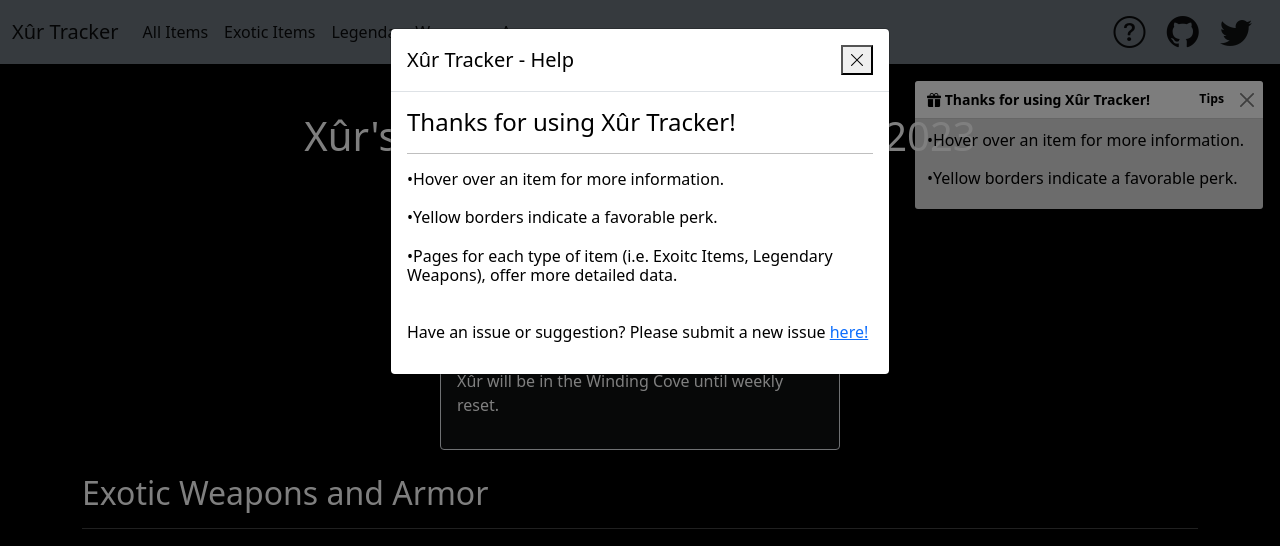
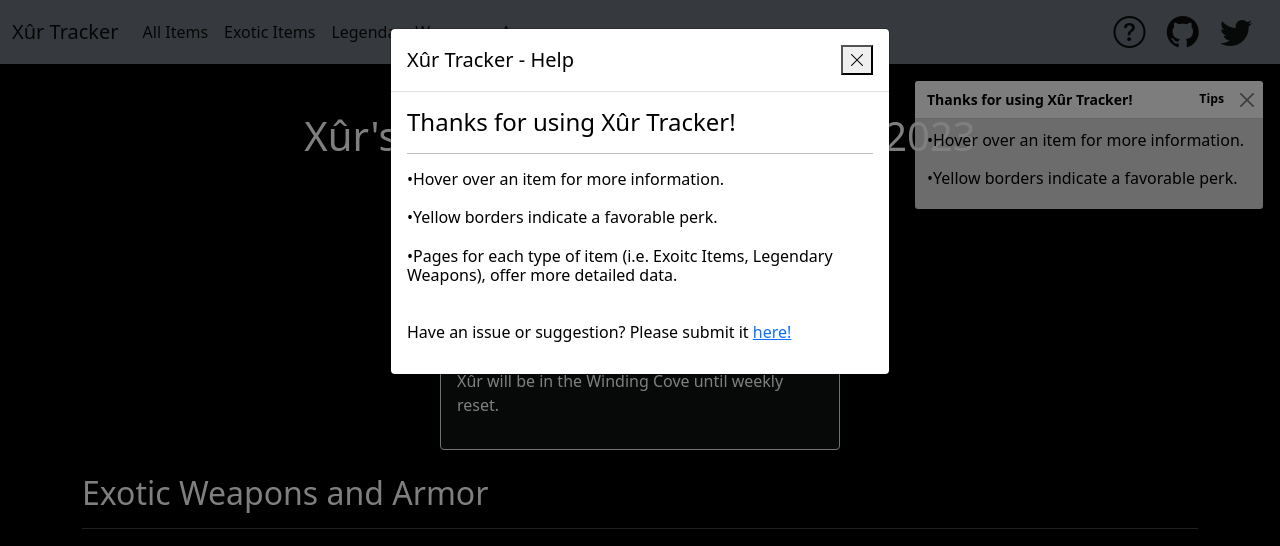
Before and after one commit to tlstommy/xurtracker, a Flask app: page / in a window 1280 px wide, after a click that opens the changed part. Shown: the top 546 px of the page. Run offline with Flask 2, Linux system fonts and the light colour scheme; some libraries are stand-ins or nearby versions.

Commit message:
bug fixed

```diff
--- a/src/html/generateHTMLExotics.py
+++ b/src/html/generateHTMLExotics.py
@@ -183,8 +183,7 @@ def setHtmlVals():
                 <nav class="navbar-nav ms-auto">
                     <div>
                         <a class="navbar-brand mb-0" href="#" target="_blank" rel="noopener noreferrer" data-bs-toggle="modal" data-bs-target="#infoModal">
-                            <i class="bi bi-question-circle" style="font-size: 2rem;" data-bs-toggle="tooltip"
-                            data-bs-html="true" data-bs-placement="bottom" title="X&#251r Tracker Help"></i>
+                            <i class="bi bi-question-circle" style="font-size: 2rem;"></i>
                         </a>
                         <a class="navbar-brand mb-0" href="https://github.com/lulamae12/xurtracker.com" target="_blank" rel="noopener noreferrer">
                             <i class="bi bi-github" style="font-size: 2rem;"></i>
@@ -848,7 +847,7 @@ def setHtmlVals():
                         &#8226;Hover over an item for more information. <br><br>
                         &#8226;Yellow borders indicate a favorable perk.<br><br>
                         &#8226;Pages for each type of item (i.e. Exoitc Items, Legendary Weapons), offer more detailed data.<br><br>
-                        <br> Have an issue or suggestion? Please submit a new issue <a href="https://github.com/lulamae12/xurtracker.com/issues">here!</a>
+                        <br> Have an issue or suggestion? Please submit it <a href="https://github.com/lulamae12/xurtracker.com/issues">here!</a>
 
                     </h6>
                 </p>
--- a/src/html/generateHTMLHunterArmor.py
+++ b/src/html/generateHTMLHunterArmor.py
@@ -147,8 +147,7 @@ def setHtmlVals():
                 <nav class="navbar-nav ms-auto">
                     <div>
                         <a class="navbar-brand mb-0" href="#" target="_blank" rel="noopener noreferrer" data-bs-toggle="modal" data-bs-target="#infoModal">
-                            <i class="bi bi-question-circle" style="font-size: 2rem;" data-bs-toggle="tooltip"
-                            data-bs-html="true" data-bs-placement="bottom" title="X&#251r Tracker Help"></i>
+                            <i class="bi bi-question-circle" style="font-size: 2rem;"></i>
                         </a>
                         <a class="navbar-brand mb-0" href="https://github.com/lulamae12/xurtracker.com" target="_blank" rel="noopener noreferrer">
                             <i class="bi bi-github" style="font-size: 2rem;"></i>
@@ -1327,7 +1326,7 @@ def setHtmlVals():
                         &#8226;Hover over an item for more information. <br><br>
                         &#8226;Yellow borders indicate a favorable perk.<br><br>
                         &#8226;Pages for each type of item (i.e. Exoitc Items, Legendary Weapons), offer more detailed data.<br><br>
-                        <br> Have an issue or suggestion? Please submit a new issue <a href="https://github.com/lulamae12/xurtracker.com/issues">here!</a>
+                        <br> Have an issue or suggestion? Please submit it <a href="https://github.com/lulamae12/xurtracker.com/issues">here!</a>
 
                     </h6>
                 </p>
--- a/src/html/generateHTMLLegendaryWeapons.py
+++ b/src/html/generateHTMLLegendaryWeapons.py
@@ -288,8 +288,7 @@ def setHtmlVals():
                 <nav class="navbar-nav ms-auto">
                     <div>
                         <a class="navbar-brand mb-0" href="#" target="_blank" rel="noopener noreferrer" data-bs-toggle="modal" data-bs-target="#infoModal">
-                            <i class="bi bi-question-circle" style="font-size: 2rem;" data-bs-toggle="tooltip"
-                            data-bs-html="true" data-bs-placement="bottom" title="X&#251r Tracker Help"></i>
+                            <i class="bi bi-question-circle" style="font-size: 2rem;"></i>
                         </a>
                         <a class="navbar-brand mb-0" href="https://github.com/lulamae12/xurtracker.com" target="_blank" rel="noopener noreferrer">
                             <i class="bi bi-github" style="font-size: 2rem;"></i>
@@ -1035,7 +1034,7 @@ def setHtmlVals():
                     &#8226;Hover over an item for more information. <br><br>
                     &#8226;Yellow borders indicate a favorable perk.<br><br>
                     &#8226;Pages for each type of item (i.e. Exoitc Items, Legendary Weapons), offer more detailed data.<br><br>
-                    <br> Have an issue or suggestion? Please submit a new issue <a href="https://github.com/lulamae12/xurtracker.com/issues">here!</a>
+                    <br> Have an issue or suggestion? Please submit it <a href="https://github.com/lulamae12/xurtracker.com/issues">here!</a>
 
                 </h6>
             </p>
--- a/src/html/generateHTMLTitanArmor.py
+++ b/src/html/generateHTMLTitanArmor.py
@@ -148,8 +148,7 @@ def setHtmlVals():
                 <nav class="navbar-nav ms-auto">
                     <div>
                         <a class="navbar-brand mb-0" href="#" target="_blank" rel="noopener noreferrer" data-bs-toggle="modal" data-bs-target="#infoModal">
-                            <i class="bi bi-question-circle" style="font-size: 2rem;" data-bs-toggle="tooltip"
-                            data-bs-html="true" data-bs-placement="bottom" title="X&#251r Tracker Help"></i>
+                            <i class="bi bi-question-circle" style="font-size: 2rem;"></i>
                         </a>
                         <a class="navbar-brand mb-0" href="https://github.com/lulamae12/xurtracker.com" target="_blank" rel="noopener noreferrer">
                             <i class="bi bi-github" style="font-size: 2rem;"></i>
@@ -1078,7 +1077,7 @@ def setHtmlVals():
                         &#8226;Hover over an item for more information. <br><br>
                         &#8226;Yellow borders indicate a favorable perk.<br><br>
                         &#8226;Pages for each type of item (i.e. Exoitc Items, Legendary Weapons), offer more detailed data.<br><br>
-                        <br> Have an issue or suggestion? Please submit a new issue <a href="https://github.com/lulamae12/xurtracker.com/issues">here!</a>
+                        <br> Have an issue or suggestion? Please submit it <a href="https://github.com/lulamae12/xurtracker.com/issues">here!</a>
 
                     </h6>
                 </p>
--- a/src/html/generateHTMLWarlockArmor.py
+++ b/src/html/generateHTMLWarlockArmor.py
@@ -145,8 +145,7 @@ def setHtmlVals():
                 <nav class="navbar-nav ms-auto">
                     <div>
                         <a class="navbar-brand mb-0" href="#" target="_blank" rel="noopener noreferrer" data-bs-toggle="modal" data-bs-target="#infoModal">
-                            <i class="bi bi-question-circle" style="font-size: 2rem;" data-bs-toggle="tooltip"
-                            data-bs-html="true" data-bs-placement="bottom" title="X&#251r Tracker Help"></i>
+                            <i class="bi bi-question-circle" style="font-size: 2rem;"></i>
                         </a>
                         <a class="navbar-brand mb-0" href="https://github.com/lulamae12/xurtracker.com" target="_blank" rel="noopener noreferrer">
                             <i class="bi bi-github" style="font-size: 2rem;"></i>
@@ -1075,7 +1074,7 @@ def setHtmlVals():
                         &#8226;Hover over an item for more information. <br><br>
                         &#8226;Yellow borders indicate a favorable perk.<br><br>
                         &#8226;Pages for each type of item (i.e. Exoitc Items, Legendary Weapons), offer more detailed data.<br><br>
-                        <br> Have an issue or suggestion? Please submit a new issue <a href="https://github.com/lulamae12/xurtracker.com/issues">here!</a>
+                        <br> Have an issue or suggestion? Please submit it <a href="https://github.com/lulamae12/xurtracker.com/issues">here!</a>
 
                     </h6>
                 </p>
--- a/templates/all_items.html
+++ b/templates/all_items.html
@@ -39,8 +39,7 @@
                 <nav class="navbar-nav ms-auto">
                     <div>
                         <a class="navbar-brand mb-0" href="#" target="_blank" rel="noopener noreferrer" data-bs-toggle="modal" data-bs-target="#infoModal">
-                            <i class="bi bi-question-circle" style="font-size: 2rem;" data-bs-toggle="tooltip"
-                            data-bs-html="true" data-bs-placement="bottom" title="X&#251r Tracker Help"></i>
+                            <i class="bi bi-question-circle" style="font-size: 2rem;"></i>
                         </a>
                         <a class="navbar-brand mb-0" href="https://github.com/lulamae12/xurtracker.com" target="_blank" rel="noopener noreferrer">
                             <i class="bi bi-github" style="font-size: 2rem;"></i>
@@ -72,7 +71,7 @@
         <div class="toast-container position-fixed top-2 end-0 p-3">
             <div class="toast" id="myToast" data-bs-delay="10000">
                 <div class="toast-header text-black">
-                    <strong class="me-auto" style="color: #000000;"><i class="bi-gift-fill"></i> Thanks for using X&#251r Tracker!</strong>
+                    <strong class="me-auto" style="color: #000000;">Thanks for using X&#251r Tracker!</strong>
                     <small><b>Tips</b></small>
                     <button type="button" class="btn-close" data-bs-dismiss="toast"></button>
                 </div>
@@ -1264,7 +1263,7 @@
                             &#8226;Hover over an item for more information. <br><br>
                             &#8226;Yellow borders indicate a favorable perk.<br><br>
                             &#8226;Pages for each type of item (i.e. Exoitc Items, Legendary Weapons), offer more detailed data.<br><br>
-                            <br> Have an issue or suggestion? Please submit a new issue <a href="https://github.com/lulamae12/xurtracker.com/issues">here!</a>
+                            <br> Have an issue or suggestion? Please submit it <a href="https://github.com/lulamae12/xurtracker.com/issues">here!</a>
 
                         </h6>
                     </p>
--- a/templates/exotic_items.html
+++ b/templates/exotic_items.html
@@ -42,8 +42,7 @@
                 <nav class="navbar-nav ms-auto">
                     <div>
                         <a class="navbar-brand mb-0" href="#" target="_blank" rel="noopener noreferrer" data-bs-toggle="modal" data-bs-target="#infoModal">
-                            <i class="bi bi-question-circle" style="font-size: 2rem;" data-bs-toggle="tooltip"
-                            data-bs-html="true" data-bs-placement="bottom" title="X&#251r Tracker Help"></i>
+                            <i class="bi bi-question-circle" style="font-size: 2rem;"></i>
                         </a>
                         <a class="navbar-brand mb-0" href="https://github.com/lulamae12/xurtracker.com" target="_blank" rel="noopener noreferrer">
                             <i class="bi bi-github" style="font-size: 2rem;"></i>
@@ -953,7 +952,7 @@
                         &#8226;Hover over an item for more information. <br><br>
                         &#8226;Yellow borders indicate a favorable perk.<br><br>
                         &#8226;Pages for each type of item (i.e. Exoitc Items, Legendary Weapons), offer more detailed data.<br><br>
-                        <br> Have an issue or suggestion? Please submit a new issue <a href="https://github.com/lulamae12/xurtracker.com/issues">here!</a>
+                        <br> Have an issue or suggestion? Please submit it <a href="https://github.com/lulamae12/xurtracker.com/issues">here!</a>
 
                     </h6>
                 </p>
--- a/templates/hunter_armor.html
+++ b/templates/hunter_armor.html
@@ -43,8 +43,7 @@
                 <nav class="navbar-nav ms-auto">
                     <div>
                         <a class="navbar-brand mb-0" href="#" target="_blank" rel="noopener noreferrer" data-bs-toggle="modal" data-bs-target="#infoModal">
-                            <i class="bi bi-question-circle" style="font-size: 2rem;" data-bs-toggle="tooltip"
-                            data-bs-html="true" data-bs-placement="bottom" title="X&#251r Tracker Help"></i>
+                            <i class="bi bi-question-circle" style="font-size: 2rem;"></i>
                         </a>
                         <a class="navbar-brand mb-0" href="https://github.com/lulamae12/xurtracker.com" target="_blank" rel="noopener noreferrer">
                             <i class="bi bi-github" style="font-size: 2rem;"></i>
@@ -1223,7 +1222,7 @@
                         &#8226;Hover over an item for more information. <br><br>
                         &#8226;Yellow borders indicate a favorable perk.<br><br>
                         &#8226;Pages for each type of item (i.e. Exoitc Items, Legendary Weapons), offer more detailed data.<br><br>
-                        <br> Have an issue or suggestion? Please submit a new issue <a href="https://github.com/lulamae12/xurtracker.com/issues">here!</a>
+                        <br> Have an issue or suggestion? Please submit it <a href="https://github.com/lulamae12/xurtracker.com/issues">here!</a>
 
                     </h6>
                 </p>
--- a/templates/legendary_weapons.html
+++ b/templates/legendary_weapons.html
@@ -44,8 +44,7 @@
                 <nav class="navbar-nav ms-auto">
                     <div>
                         <a class="navbar-brand mb-0" href="#" target="_blank" rel="noopener noreferrer" data-bs-toggle="modal" data-bs-target="#infoModal">
-                            <i class="bi bi-question-circle" style="font-size: 2rem;" data-bs-toggle="tooltip"
-                            data-bs-html="true" data-bs-placement="bottom" title="X&#251r Tracker Help"></i>
+                            <i class="bi bi-question-circle" style="font-size: 2rem;"></i>
                         </a>
                         <a class="navbar-brand mb-0" href="https://github.com/lulamae12/xurtracker.com" target="_blank" rel="noopener noreferrer">
                             <i class="bi bi-github" style="font-size: 2rem;"></i>
@@ -1112,7 +1111,7 @@
                     &#8226;Hover over an item for more information. <br><br>
                     &#8226;Yellow borders indicate a favorable perk.<br><br>
                     &#8226;Pages for each type of item (i.e. Exoitc Items, Legendary Weapons), offer more detailed data.<br><br>
-                    <br> Have an issue or suggestion? Please submit a new issue <a href="https://github.com/lulamae12/xurtracker.com/issues">here!</a>
+                    <br> Have an issue or suggestion? Please submit it <a href="https://github.com/lulamae12/xurtracker.com/issues">here!</a>
 
                 </h6>
             </p>
--- a/templates/titan_armor.html
+++ b/templates/titan_armor.html
@@ -40,8 +40,7 @@
                 <nav class="navbar-nav ms-auto">
                     <div>
                         <a class="navbar-brand mb-0" href="#" target="_blank" rel="noopener noreferrer" data-bs-toggle="modal" data-bs-target="#infoModal">
-                            <i class="bi bi-question-circle" style="font-size: 2rem;" data-bs-toggle="tooltip"
-                            data-bs-html="true" data-bs-placement="bottom" title="X&#251r Tracker Help"></i>
+                            <i class="bi bi-question-circle" style="font-size: 2rem;"></i>
                         </a>
                         <a class="navbar-brand mb-0" href="https://github.com/lulamae12/xurtracker.com" target="_blank" rel="noopener noreferrer">
                             <i class="bi bi-github" style="font-size: 2rem;"></i>
@@ -970,7 +969,7 @@
                         &#8226;Hover over an item for more information. <br><br>
                         &#8226;Yellow borders indicate a favorable perk.<br><br>
                         &#8226;Pages for each type of item (i.e. Exoitc Items, Legendary Weapons), offer more detailed data.<br><br>
-                        <br> Have an issue or suggestion? Please submit a new issue <a href="https://github.com/lulamae12/xurtracker.com/issues">here!</a>
+                        <br> Have an issue or suggestion? Please submit it <a href="https://github.com/lulamae12/xurtracker.com/issues">here!</a>
 
                     </h6>
                 </p>
--- a/templates/warlock_armor.html
+++ b/templates/warlock_armor.html
@@ -41,8 +41,7 @@
                 <nav class="navbar-nav ms-auto">
                     <div>
                         <a class="navbar-brand mb-0" href="#" target="_blank" rel="noopener noreferrer" data-bs-toggle="modal" data-bs-target="#infoModal">
-                            <i class="bi bi-question-circle" style="font-size: 2rem;" data-bs-toggle="tooltip"
-                            data-bs-html="true" data-bs-placement="bottom" title="X&#251r Tracker Help"></i>
+                            <i class="bi bi-question-circle" style="font-size: 2rem;"></i>
                         </a>
                         <a class="navbar-brand mb-0" href="https://github.com/lulamae12/xurtracker.com" target="_blank" rel="noopener noreferrer">
                             <i class="bi bi-github" style="font-size: 2rem;"></i>
@@ -971,7 +970,7 @@
                         &#8226;Hover over an item for more information. <br><br>
                         &#8226;Yellow borders indicate a favorable perk.<br><br>
                         &#8226;Pages for each type of item (i.e. Exoitc Items, Legendary Weapons), offer more detailed data.<br><br>
-                        <br> Have an issue or suggestion? Please submit a new issue <a href="https://github.com/lulamae12/xurtracker.com/issues">here!</a>
+                        <br> Have an issue or suggestion? Please submit it <a href="https://github.com/lulamae12/xurtracker.com/issues">here!</a>
 
                     </h6>
                 </p>
--- a/templates/xur_gone.html
+++ b/templates/xur_gone.html
@@ -42,8 +42,7 @@
                 <nav class="navbar-nav ms-auto">
                     <div>
                         <a class="navbar-brand mb-0" href="#" target="_blank" rel="noopener noreferrer" data-bs-toggle="modal" data-bs-target="#infoModal">
-                            <i class="bi bi-question-circle" style="font-size: 2rem;" data-bs-toggle="tooltip"
-                            data-bs-html="true" data-bs-placement="bottom" title="X&#251r Tracker Help"></i>
+                            <i class="bi bi-question-circle" style="font-size: 2rem;"></i>
                         </a>
                         <a class="navbar-brand mb-0" href="https://github.com/lulamae12/xurtracker.com" target="_blank" rel="noopener noreferrer">
                             <i class="bi bi-github" style="font-size: 2rem;"></i>
@@ -138,7 +137,7 @@
                         &#8226;Hover over an item for more information. <br><br>
                         &#8226;Yellow borders indicate a favorable perk.<br><br>
                         &#8226;Pages for each type of item (i.e. Exoitc Items, Legendary Weapons), offer more detailed data.<br><br>
-                        <br> Have an issue or suggestion? Please submit a new issue <a href="https://github.com/lulamae12/xurtracker.com/issues">here!</a>
+                        <br> Have an issue or suggestion? Please submit it <a href="https://github.com/lulamae12/xurtracker.com/issues">here!</a>
 
                     </h6>
                 </p>
--- a/templates/xur_search.html
+++ b/templates/xur_search.html
@@ -42,8 +42,7 @@
                 <nav class="navbar-nav ms-auto">
                     <div>
                         <a class="navbar-brand mb-0" href="#" target="_blank" rel="noopener noreferrer" data-bs-toggle="modal" data-bs-target="#infoModal">
-                            <i class="bi bi-question-circle" style="font-size: 2rem;" data-bs-toggle="tooltip"
-                            data-bs-html="true" data-bs-placement="bottom" title="X&#251r Tracker Help"></i>
+                            <i class="bi bi-question-circle" style="font-size: 2rem;"></i>
                         </a>
                         <a class="navbar-brand mb-0" href="https://github.com/lulamae12/xurtracker.com" target="_blank" rel="noopener noreferrer">
                             <i class="bi bi-github" style="font-size: 2rem;"></i>
@@ -191,7 +190,7 @@
                     &#8226;Hover over an item for more information. <br><br>
                     &#8226;Yellow borders indicate a favorable perk.<br><br>
                     &#8226;Pages for each type of item (i.e. Exoitc Items, Legendary Weapons), offer more detailed data.<br><br>
-                    <br> Have an issue or suggestion? Please submit a new issue <a href="https://github.com/lulamae12/xurtracker.com/issues">here!</a>
+                    <br> Have an issue or suggestion? Please submit it <a href="https://github.com/lulamae12/xurtracker.com/issues">here!</a>
 
                 </h6>
             </p>
```
Also changed, not shown: src/html/generateHTMLAllItems.py (+3 -4 lines).
